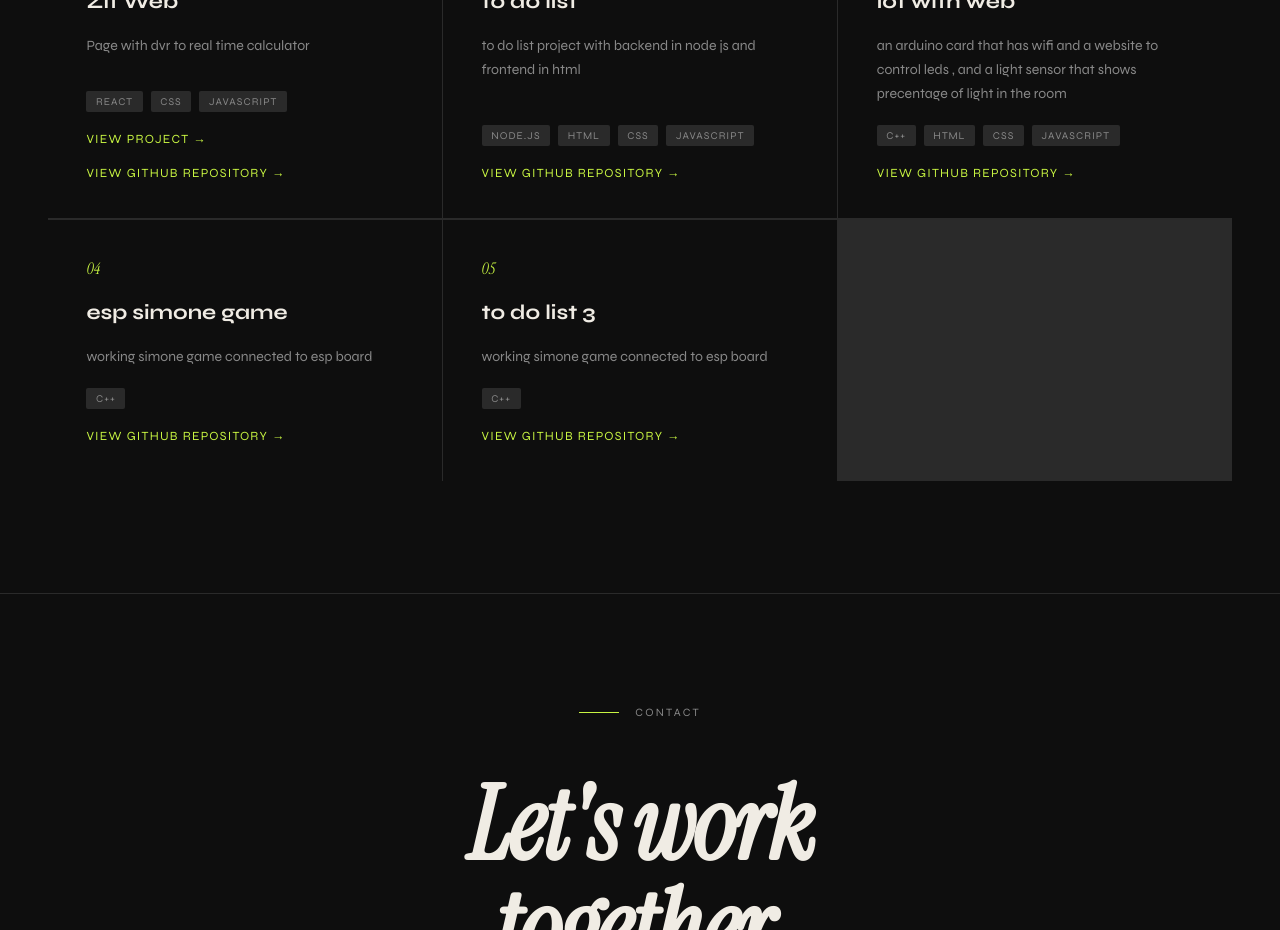
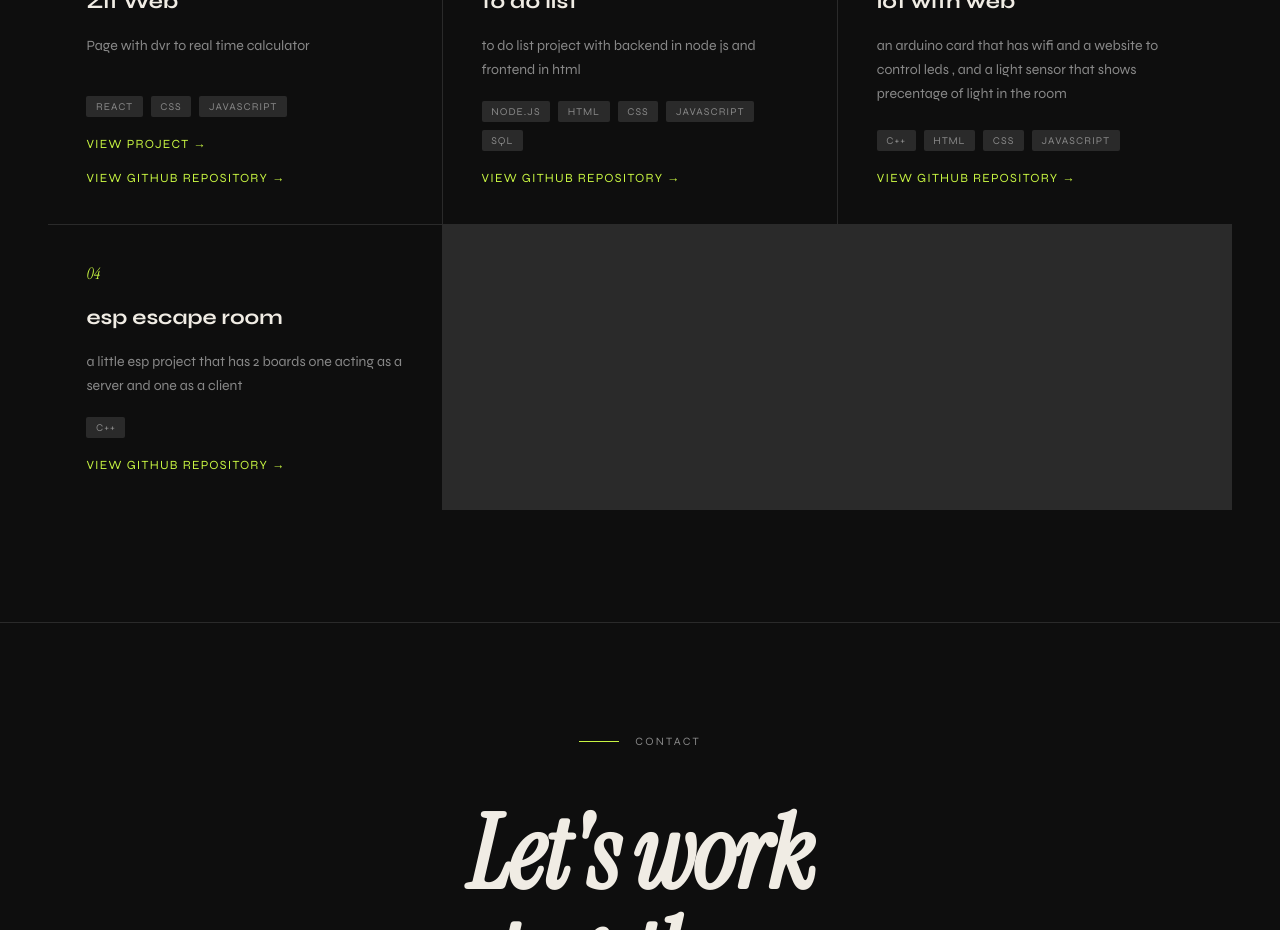
Before and after one commit to elyashiv67/Portfolio_V2, a React (Vite) app: page / in a window 1280 px wide. Shown: the part 1760-2690 px from the top of the page. Built offline with nearby package versions, Linux system fonts and the light colour scheme.

Commit message:
links will open in new tab

```diff
--- a/src/Work.jsx
+++ b/src/Work.jsx
@@ -11,7 +11,7 @@ const projects = [
     num: "02",
     title: "to do list ",
     desc: "to do list project with backend in node js and frontend in html",
-    tags: ["node.js" , "html" , "css" , "javascript"],
+    tags: ["node.js" , "html" , "css" , "javascript", "Sql"],
     link: "#",
     gitLink: "https://github.com/elyashiv67/toDoList-2"
   },
@@ -25,19 +25,11 @@ const projects = [
   },
   {
     num: "04",
-    title: "esp simone game",
-    desc: "working simone game connected to esp board",
+    title: "esp escape room",
+    desc: "a little esp project that has 2 boards one acting as a server and one as a client",
     tags: ["c++"],
     link: "#",
-    gitLink: "#"
-  },
-  {
-    num: "05",
-    title: "to do list 3",
-    desc: "working simone game connected to esp board",
-    tags: ["c++"],
-    link: "#",
-    gitLink: "#"
+    gitLink: "https://github.com/elyashiv67/esp_escape_room"
   }
 ];
 
@@ -57,9 +49,11 @@ export default function Work() {
               ))}
             </div>
             {p.link !== "#" && (
-                <a href={p.link} className="project-link">View Project →</a>
+                <a href={p.link} className="project-link" target={"_blank"}>View Project →</a>
             )}
-            <a href={p.gitLink} className="project-link">View Github Repository →</a>
+            {p.gitLink !== "#" && (
+                <a href={p.gitLink} className="project-link" target={"_blank"}>View Github Repository →</a>
+            )}
           </div>
         ))}
       </div>
```
